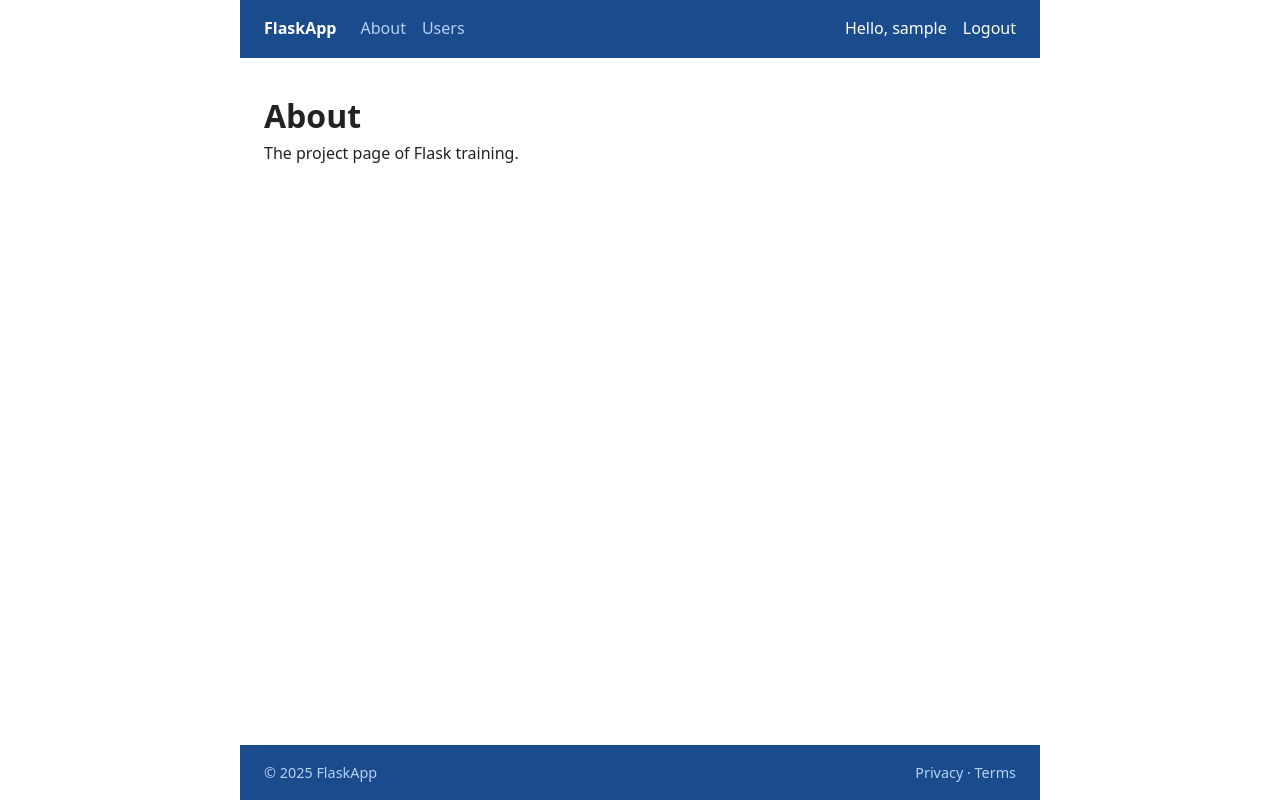
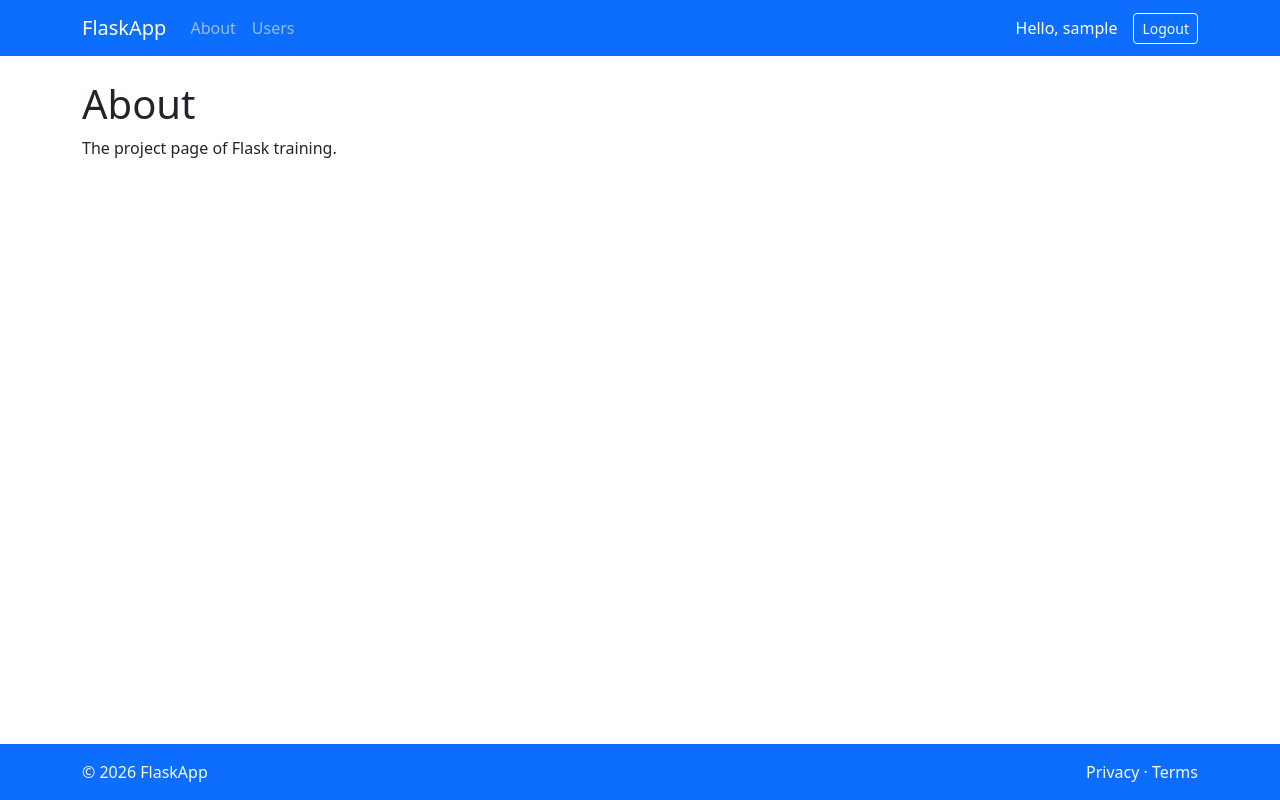
Before and after one commit to OleksandrLinenko/Flask, a Flask app: page /about in a window 1280 px wide. Run offline with Flask 3, Linux system fonts and the light colour scheme; the visitor is signed in with stand-in values (Sample User, id 1).

Commit message:
Add bootstrap in base.html

```diff
--- a/src/static/style.css
+++ b/src/static/style.css
@@ -1,81 +1,10 @@
-* { box-sizing: border-box; margin: 0; padding: 0; }
+* {
+    box-sizing: border-box;
+    margin: 0;
+    padding: 0;
+}
+
 html,
 body {
     height: 100%;
 }
-
-body {
-    font-family: system-ui, sans-serif;
-    font-size: 16px;
-    line-height: 1.6;
-    padding: 0 24px;
-    max-width: 800px;
-    margin: 0 auto;
-    color: #222;
-    display: flex;
-    flex-direction: column;
-    min-height: 100vh;
-}
-
-main {
-    flex: 1;
-}
-
-header {
-    display: flex;
-    align-items: center;
-    gap: 24px;
-    padding: 16px 24px;
-    margin: 0 -24px 32px;
-    background: #1a4b8c;
-}
-
-.logo { font-weight: 700; color: #fff; }
-
-nav { display: flex; gap: 16px; }
-
-a { color: #555; text-decoration: none; }
-a:hover { color: #000; }
-
-nav a { color: #b8d0f5; }
-nav a:hover { color: #fff; }
-
-.logo:hover { color: #fff; }
-
-.flash {
-    background: #f0f9e8;
-    border: 1px solid #b7e0a0;
-    padding: 10px 14px;
-    border-radius: 6px;
-    margin-bottom: 20px;
-    font-size: .9rem;
-}
-
-footer {
-    background: #1a4b8c;
-    color: #b8d0f5;
-    padding: 16px 24px;
-    margin: 48px -24px 0;
-    font-size: 0.9rem;
-    display: flex;
-    align-items: center;
-    justify-content: space-between;
-}
-
-footer a { color: #b8d0f5; }
-footer a:hover { color: #fff; }
-
-.auth-links {
-    margin-left: auto;
-    display: flex;
-    gap: 16px;
-    align-items: center;
-}
-
-.auth-links span {
-    color: white;
-}
-
-.auth-links a {
-    color: white;
-}
--- a/src/templates/base.html
+++ b/src/templates/base.html
@@ -4,46 +4,99 @@
     <meta charset="UTF-8">
     <meta name="viewport" content="width=device-width, initial-scale=1.0">
     <title>{% block title %}{% endblock %} - My Flask App</title>
+
+    <link
+        href="https://cdn.jsdelivr.net/npm/bootstrap@5.3.8/dist/css/bootstrap.min.css"
+        rel="stylesheet"
+    >
+
     <link rel="stylesheet" href="{{ url_for('static', filename='style.css') }}">
+
     {% block scriptHeader %}{% endblock %}
 </head>
-<body>
+<body class="d-flex flex-column min-vh-100">
 
 <header>
-    <a href="/" class="logo">FlaskApp</a>
-    <nav>
-        <a href="/about">About</a>
-        <a href="/users">Users</a>
+    <nav class="navbar navbar-expand-lg navbar-dark bg-primary">
+        <div class="container">
+
+            <a class="navbar-brand" href="/">FlaskApp</a>
+
+            <div class="navbar-nav me-auto">
+                <a class="nav-link" href="/about">About</a>
+                <a class="nav-link" href="/users">Users</a>
+            </div>
+
+            <div class="d-flex align-items-center gap-2">
+                {% if session.username %}
+                    <span class="text-white me-2">
+                        Hello, {{ session.username }}
+                    </span>
+
+                    <a
+                        class="btn btn-outline-light btn-sm"
+                        href="{{ url_for('auth.logout') }}"
+                    >
+                        Logout
+                    </a>
+                {% else %}
+                    <a
+                        class="btn btn-outline-light btn-sm"
+                        href="{{ url_for('auth.login_page') }}"
+                    >
+                        Login
+                    </a>
+
+                    <a
+                        class="btn btn-outline-light btn-sm"
+                        href="{{ url_for('auth.register_page') }}"
+                    >
+                        Register
+                    </a>
+                {% endif %}
+            </div>
+
+        </div>
     </nav>
-
-    <div class="auth-links">
-        {% if session.username %}
-            <span>Hello, {{ session.username }}</span>
-            <a href="{{ url_for('auth.logout') }}">Logout</a>
-        {% else %}
-            <a href="{{ url_for('auth.login_page') }}">Login</a>
-            <a href="{{ url_for('auth.register_page') }}">Register</a>
-        {% endif %}
-    </div>
 </header>
 
-<main>
+<main class="container flex-grow-1 py-4">
+
     {% with messages = get_flashed_messages() %}
         {% if messages %}
             {% for message in messages %}
-                <p class="flash">{{ message }}</p>
+                <div class="alert alert-info">
+                    {{ message }}
+                </div>
             {% endfor %}
         {% endif %}
     {% endwith %}
 
     {% block content %}{% endblock %}
+
 </main>
 
-<footer>
-    <span>© 2025 FlaskApp</span>
-    <span><a href="/privacy">Privacy</a> · <a href="/terms">Terms</a></span>
+<footer class="bg-primary text-light py-3 mt-auto">
+    <div class="container d-flex justify-content-between">
+        <span>© 2026 FlaskApp</span>
+
+        <span>
+            <a class="text-light text-decoration-none" href="/privacy">
+                Privacy
+            </a>
+            ·
+            <a class="text-light text-decoration-none" href="/terms">
+                Terms
+            </a>
+        </span>
+    </div>
 </footer>
 
 {% block scriptFooter %}{% endblock %}
+
+<script
+    src="https://cdn.jsdelivr.net/npm/bootstrap@5.3.8/dist/js/bootstrap.bundle.min.js">
+</script>
+
 </body>
 </html>
```
